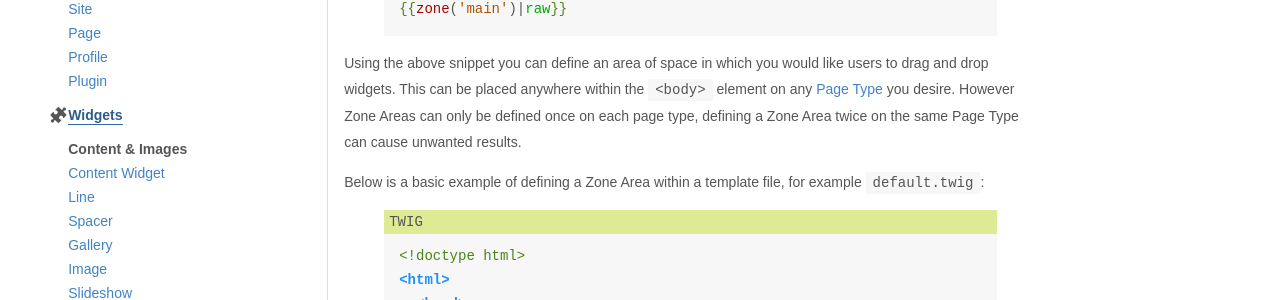
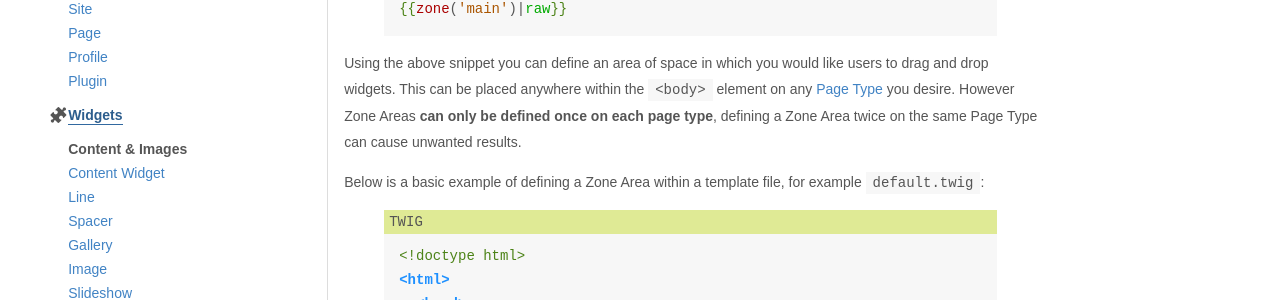
Before and after one commit to rusic/documentation, a Jekyll site: the page built from widgets/index.md, in a window 1280 px wide and 900 px high. Shown: the part 471-771 px from the top of the window. Built offline with Jekyll 4.4.1, drawn with Linux system fonts in a browser that asks for light colours.

````diff
--- a/widgets/index.md
+++ b/widgets/index.md
@@ -21,7 +21,7 @@ If you wish to use Zone Widgets within your template you must define an area for
 {% endraw %}
 {% endhighlight %}
 
-Using the above snippet you can define an area of space in which you would like users to drag and drop widgets. This can be placed anywhere within the ```<body>``` element on any [Page Type](/templating/page-types/) you desire. However Zone Areas can only be defined once on each page type, defining a Zone Area twice on the same Page Type can cause unwanted results.
+Using the above snippet you can define an area of space in which you would like users to drag and drop widgets. This can be placed anywhere within the ```<body>``` element on any [Page Type](/templating/page-types/) you desire. However Zone Areas **can only be defined once on each page type**, defining a Zone Area twice on the same Page Type can cause unwanted results.
 
 Below is a basic example of defining a Zone Area within a template file, for example ```default.twig```:
 
````
